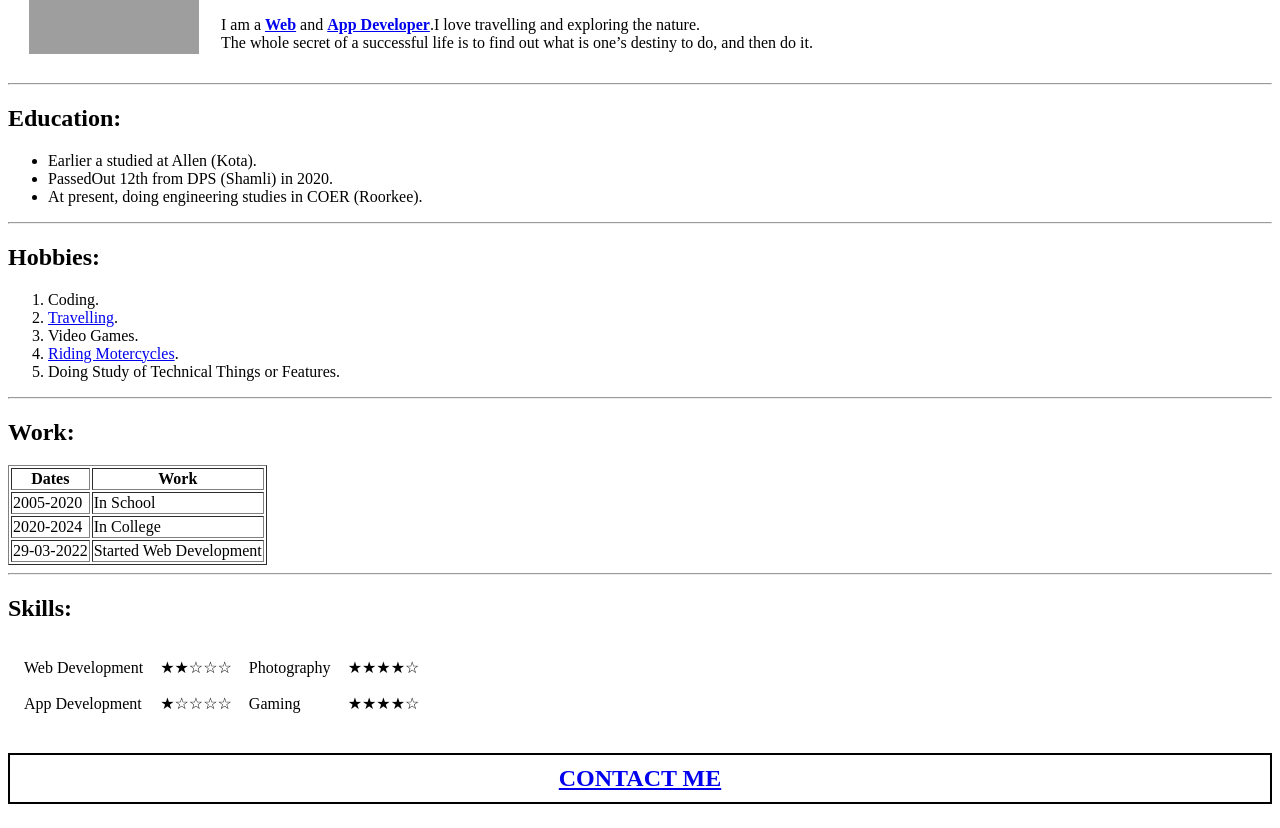
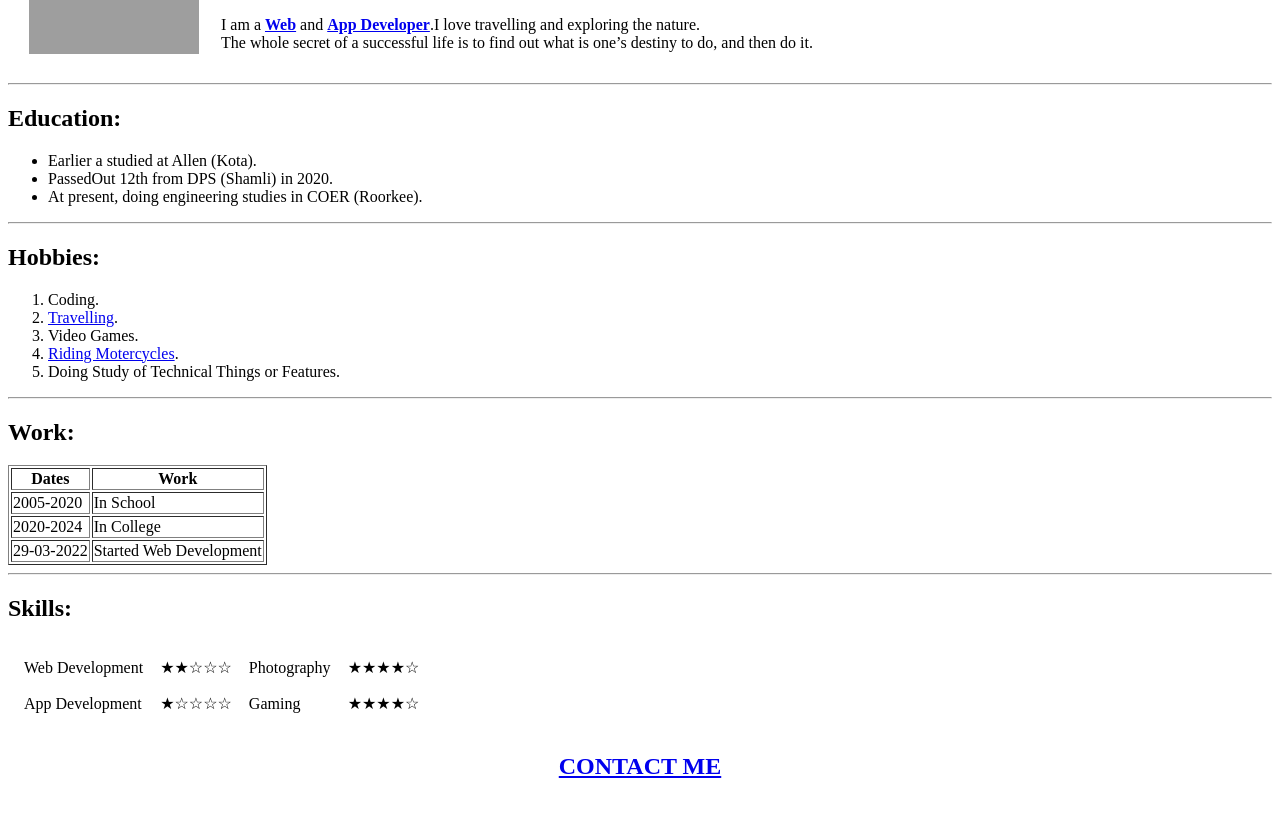
Before and after one commit to Prateek-create/cv, a plain HTML site: page index.html in a window 1280 px wide. Shown: the part 145-973 px from the top of the page. After the commit the page ends 949 px from the top, so only its background shows below. Drawn offline with Linux system fonts and the light colour scheme; grey boxes are pictures that could not be loaded.

Commit message:
Update index.html

```diff
--- a/index.html
+++ b/index.html
@@ -72,7 +72,7 @@
             </tr>
         </table>
         </p><center> <h2>
-        <p style="padding: 10px; border:2px solid black;">
+        <p>
             <a href="contact.html">CONTACT ME</h2></a>
         </p></center></h2>
     </body>
```
